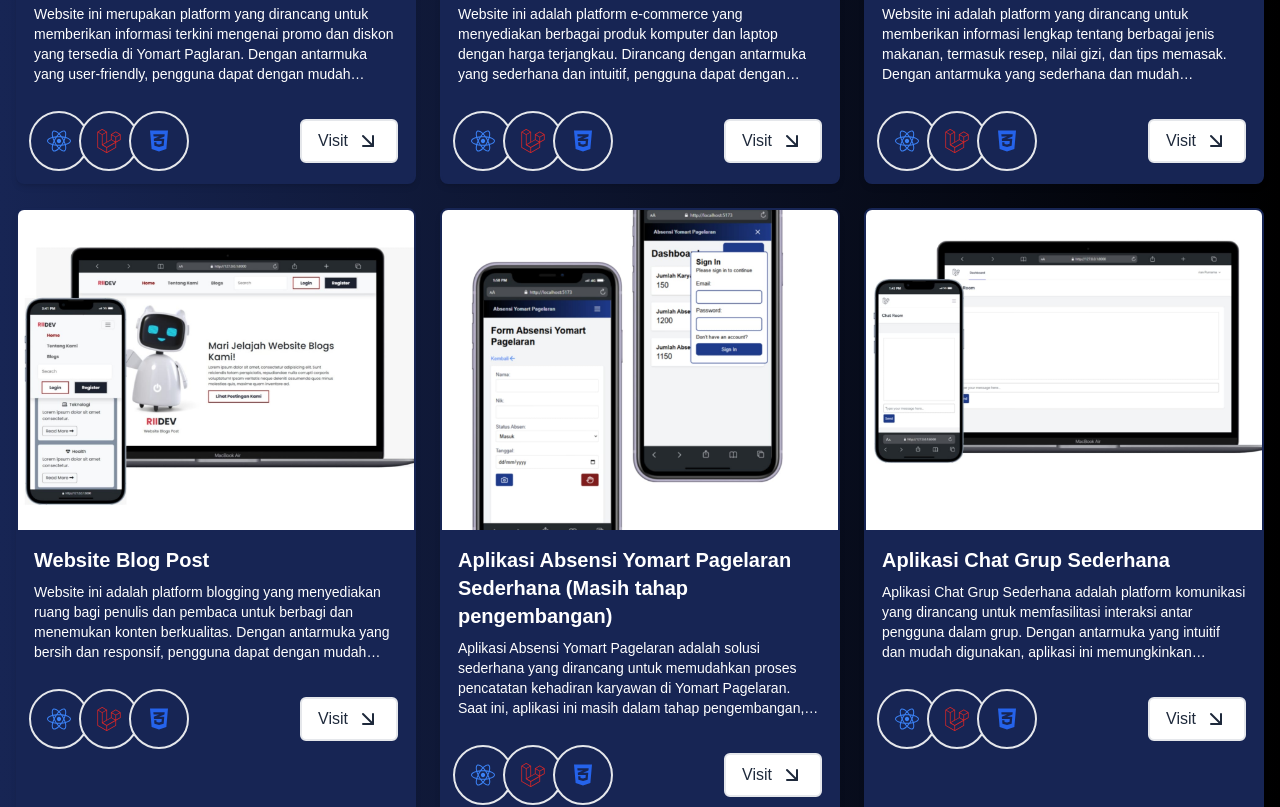
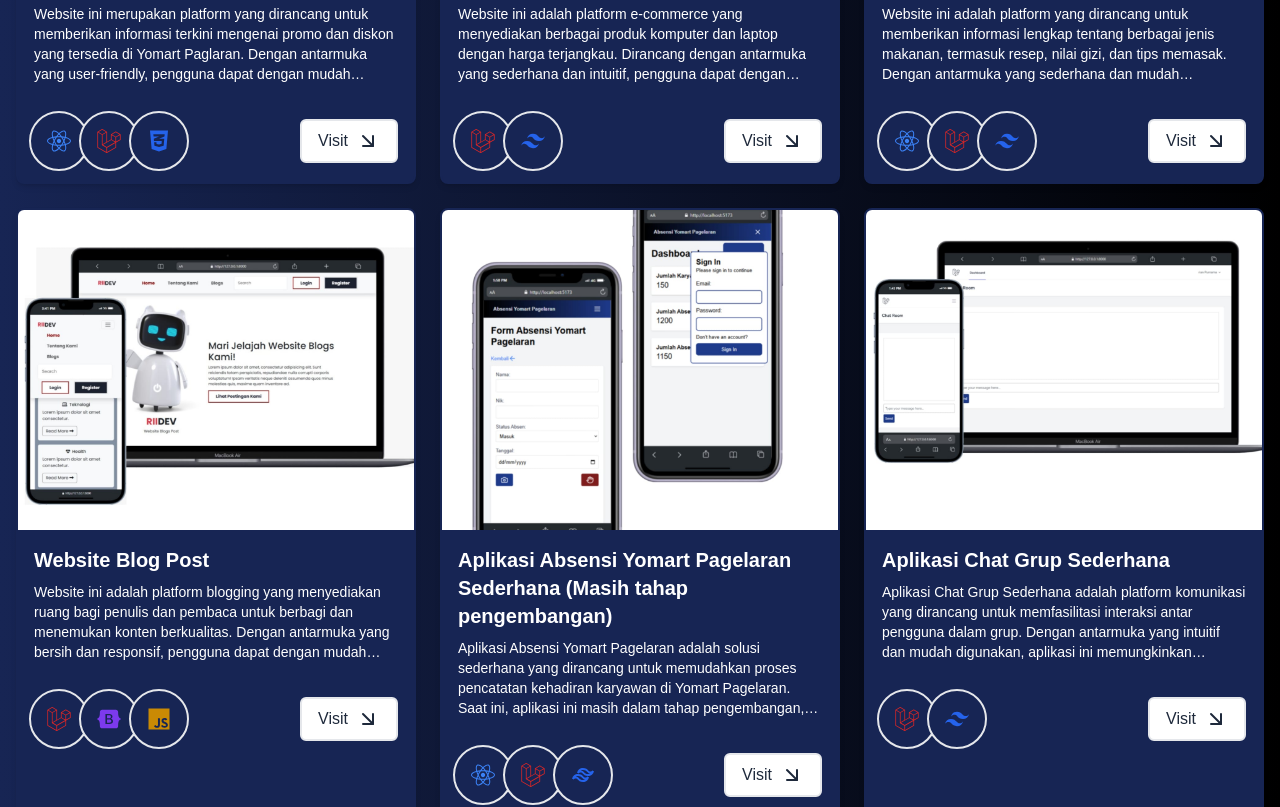
Before and after one commit to RIANPURNAMA1/Portopolio-Update, a React (Vite) app: page / in a window 1280 px wide. Shown: the part 2460-3267 px from the top of the page. Built offline with nearby package versions, Linux system fonts and the light colour scheme.

Commit message:
perbaikan icon project

```diff
--- a/src/components/Project.tsx
+++ b/src/components/Project.tsx
@@ -1,6 +1,6 @@
 
 import HeaderSection from "./HeaderSection";
-import { FaReact, FaLaravel, FaCss3Alt } from "react-icons/fa"; // Import ikon yang diperlukan
+import { FaReact, FaLaravel, FaCss3Alt, FaBootstrap, FaJs } from 'react-icons/fa'; // Import ikon yang diperlukan
 import { ArrowDownRight } from "lucide-react";
 import Images1 from "../assets/images/project/ym.jpeg";
 import Images2 from "../assets/images/project/toko.jpeg";
@@ -8,6 +8,8 @@ import Images3 from "../assets/images/project/food.jpeg";
 import Images4 from "../assets/images/project/blog.jpeg";
 import Images5 from "../assets/images/project/absensi.jpeg";
 import Images6 from "../assets/images/project/chat.jpeg";
+import { RiTailwindCssFill, RiTailwindCssLine } from "react-icons/ri";
+import { SiTailwindcss } from "react-icons/si";
 
 // Data proyek
 const projects = [
@@ -30,9 +32,8 @@ const projects = [
       "Website ini adalah platform e-commerce yang menyediakan berbagai produk komputer dan laptop dengan harga terjangkau. Dirancang dengan antarmuka yang sederhana dan intuitif, pengguna dapat dengan mudah menjelajahi katalog produk, membandingkan spesifikasi, dan melakukan pembelian secara online. Website ini juga menawarkan informasi lengkap tentang setiap produk, termasuk ulasan dan panduan pembelian, untuk membantu pelanggan membuat keputusan yang tepat. Dengan sistem pembayaran yang aman dan pengiriman yang cepat, website ini bertujuan untuk memberikan pengalaman belanja yang nyaman dan efisien bagi semua pengguna.",
     image: Images2,
     icons: [
-      <FaReact className="text-2xl text-blue-500" title="React" />,
       <FaLaravel className="text-2xl text-red-600" title="Laravel" />,
-      <FaCss3Alt className="text-2xl text-blue-600" title="CSS" />,
+      <RiTailwindCssFill className="text-2xl text-blue-600" title="CSS" />,
     ],
   },
   {
@@ -44,7 +45,7 @@ const projects = [
     icons: [
       <FaReact className="text-2xl text-blue-500" title="React" />,
       <FaLaravel className="text-2xl text-red-600" title="Laravel" />,
-      <FaCss3Alt className="text-2xl text-blue-600" title="CSS" />,
+      <RiTailwindCssFill className="text-2xl text-blue-600" title="Tailwind" />,
     ],
   },
   {
@@ -54,9 +55,9 @@ const projects = [
       "Website ini adalah platform blogging yang menyediakan ruang bagi penulis dan pembaca untuk berbagi dan menemukan konten berkualitas. Dengan antarmuka yang bersih dan responsif, pengguna dapat dengan mudah menjelajahi berbagai kategori artikel, mulai dari gaya hidup, teknologi, kesehatan, hingga perjalanan. Setiap postingan dilengkapi dengan fitur komentar, memungkinkan interaksi antara penulis dan pembaca. Website ini juga menawarkan opsi untuk berbagi artikel di media sosial, sehingga konten dapat menjangkau audiens yang lebih luas. Dengan tujuan untuk menginspirasi dan mendidik, website ini menjadi sumber informasi yang berharga bagi siapa saja yang ingin memperluas wawasan dan pengetahuan mereka.",
     image: Images4,
     icons: [
-      <FaReact className="text-2xl text-blue-500" title="React" />,
       <FaLaravel className="text-2xl text-red-600" title="Laravel" />,
-      <FaCss3Alt className="text-2xl text-blue-600" title="CSS" />,
+      <FaBootstrap className="text-2xl text-violet-600" title="Boostrap" />,
+      <FaJs className="text-2xl text-yellow-600" title="js" />,
     ],
   },
   {
@@ -68,7 +69,7 @@ const projects = [
     icons: [
       <FaReact className="text-2xl text-blue-500" title="React" />,
       <FaLaravel className="text-2xl text-red-600" title="Laravel" />,
-      <FaCss3Alt className="text-2xl text-blue-600" title="CSS" />,
+      <RiTailwindCssLine className="text-2xl text-blue-600" title="CSS" />,
     ],
   },
   {
@@ -78,9 +79,8 @@ const projects = [
       "Aplikasi Chat Grup Sederhana adalah platform komunikasi yang dirancang untuk memfasilitasi interaksi antar pengguna dalam grup. Dengan antarmuka yang intuitif dan mudah digunakan, aplikasi ini memungkinkan pengguna untuk membuat grup chat, mengirim pesan teks, berbagi gambar, dan melakukan diskusi secara real-time. Fitur notifikasi memastikan bahwa pengguna tidak akan ketinggalan pesan penting, sementara kemampuan untuk menambahkan atau menghapus anggota grup memberikan fleksibilitas dalam pengelolaan komunitas. Aplikasi ini bertujuan untuk meningkatkan kolaborasi dan komunikasi di antara teman, keluarga, atau rekan kerja, menjadikannya alat yang ideal untuk berbagai keperluan.",
     image: Images6,
     icons: [
-      <FaReact className="text-2xl text-blue-500" title="React" />,
       <FaLaravel className="text-2xl text-red-600" title="Laravel" />,
-      <FaCss3Alt className="text-2xl text-blue-600" title="CSS" />,
+      <SiTailwindcss className="text-2xl text-blue-600" title="CSS" />,
     ],
   },
 ];
```
